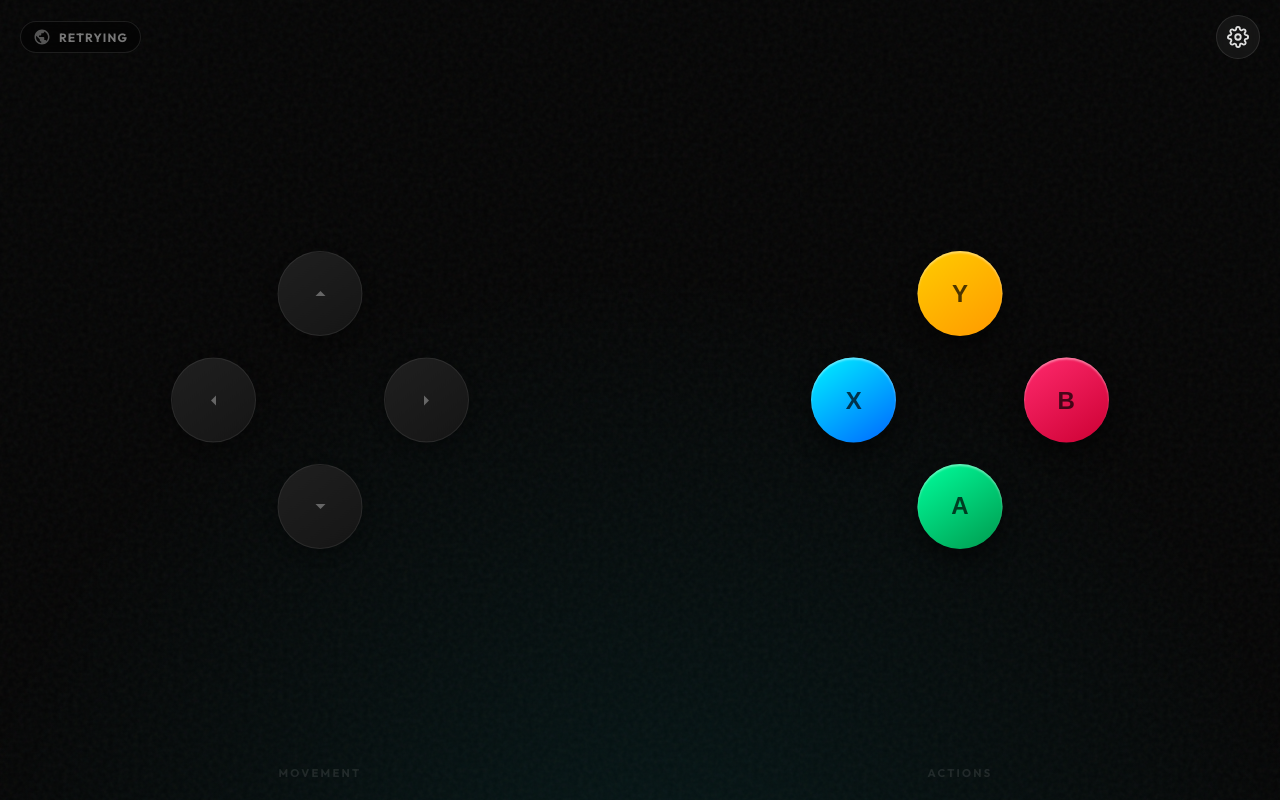
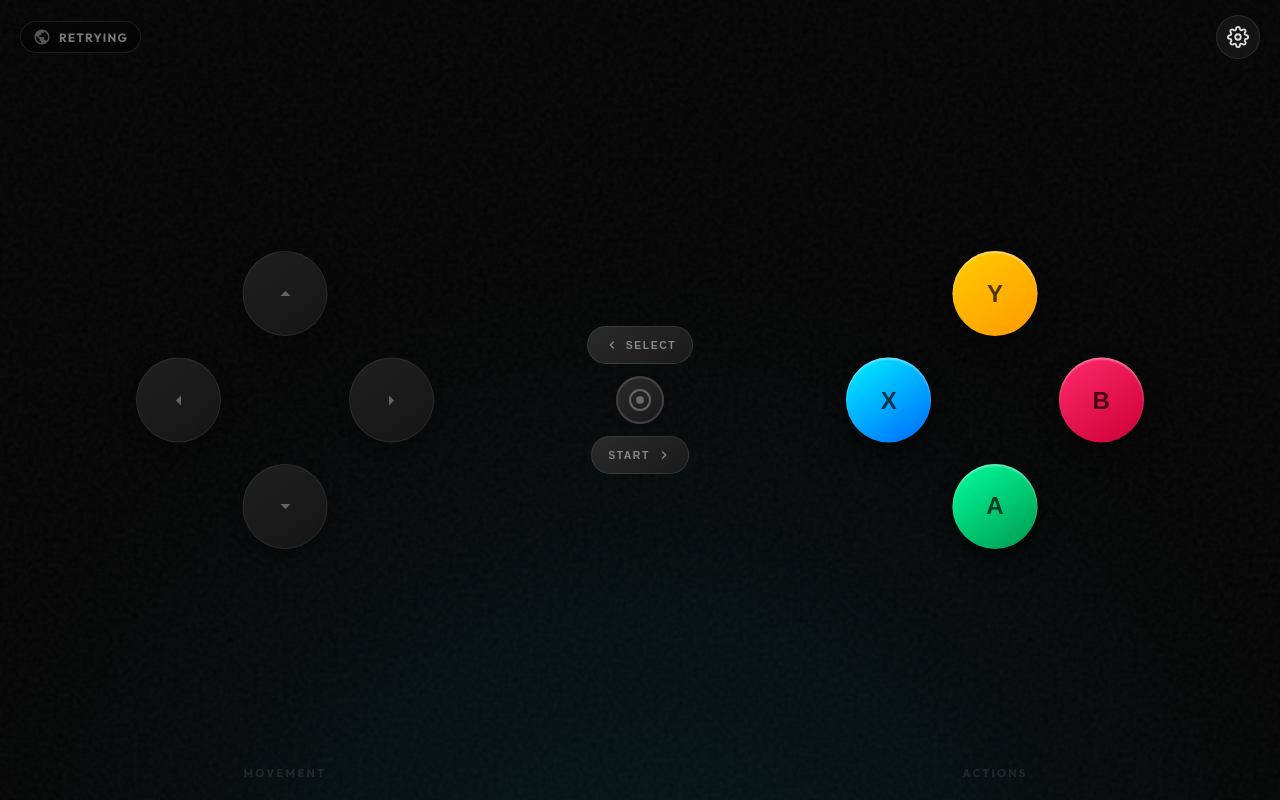
Before and after one commit to ToTt0G/open-web-controller, a Flask app: page / in a window 1280 px wide. Run offline with Flask 2, Linux system fonts and the light colour scheme; some libraries are stand-ins or nearby versions.

Commit message:
Add Start/Select/Menu buttons

```diff
--- a/app.py
+++ b/app.py
@@ -93,6 +93,9 @@ BUTTON_MAP = {
     'down': vg.XUSB_BUTTON.XUSB_GAMEPAD_DPAD_DOWN,
     'left': vg.XUSB_BUTTON.XUSB_GAMEPAD_DPAD_LEFT,
     'right': vg.XUSB_BUTTON.XUSB_GAMEPAD_DPAD_RIGHT,
+    'start': vg.XUSB_BUTTON.XUSB_GAMEPAD_START,
+    'back': vg.XUSB_BUTTON.XUSB_GAMEPAD_BACK,
+    'guide': vg.XUSB_BUTTON.XUSB_GAMEPAD_GUIDE,
 }
 
 
--- a/static/css/style.css
+++ b/static/css/style.css
@@ -412,6 +412,75 @@ body {
 }
 
 
+/* --- CENTER ZONE (System Buttons) --- */
+.center-zone {
+    flex: 0 0 auto;
+    width: 140px;
+    display: flex;
+    flex-direction: column;
+    justify-content: center;
+    align-items: center;
+}
+
+.system-buttons {
+    display: flex;
+    flex-direction: column;
+    align-items: center;
+    gap: 12px;
+}
+
+.system-btn {
+    display: flex;
+    align-items: center;
+    justify-content: center;
+    gap: 6px;
+    background: linear-gradient(145deg, #2a2a2a, #1a1a1a);
+    border: 1px solid rgba(255, 255, 255, 0.1);
+    color: #888;
+    padding: 10px 16px;
+    border-radius: 20px;
+    font-size: 0.65rem;
+    font-weight: 700;
+    letter-spacing: 0.15em;
+    cursor: pointer;
+    transition: all 0.15s;
+    min-width: 90px;
+}
+
+.system-btn:active,
+.system-btn.active {
+    background: #333;
+    color: var(--text-primary);
+    border-color: rgba(255, 255, 255, 0.2);
+    transform: scale(0.95);
+}
+
+/* Guide/Xbox Button - Special styling */
+.guide-btn {
+    width: 48px;
+    height: 48px;
+    min-width: 48px;
+    padding: 0;
+    border-radius: 50%;
+    background: linear-gradient(145deg, #2a2a2a, #1a1a1a);
+    border: 2px solid rgba(255, 255, 255, 0.15);
+    color: #666;
+}
+
+.guide-btn:active,
+.guide-btn.active {
+    color: var(--neon-green);
+    border-color: var(--neon-green);
+    box-shadow: 0 0 20px rgba(0, 255, 157, 0.3);
+    transform: scale(0.95);
+}
+
+.guide-btn svg {
+    width: 24px;
+    height: 24px;
+}
+
+
 /* --- MODAL --- */
 .modal-backdrop {
     display: none;
--- a/static/js/controller.js
+++ b/static/js/controller.js
@@ -339,7 +339,7 @@ function resetStick() {
 // ============================================
 
 function initButtons() {
-    const buttons = document.querySelectorAll('.action-btn, .dpad-btn');
+    const buttons = document.querySelectorAll('.action-btn, .dpad-btn, .system-btn');
 
     buttons.forEach(btn => {
         const key = btn.dataset.key;
--- a/templates/index.html
+++ b/templates/index.html
@@ -188,6 +188,30 @@
                 </div>
             </section>
 
+            <!-- Center Zone: Start/Select/Menu -->
+            <section class="zone center-zone">
+                <div class="system-buttons">
+                    <button id="btn-back" class="system-btn" data-key="back">
+                        <svg viewBox="0 0 24 24" width="16" height="16">
+                            <path d="M15.41 7.41L14 6l-6 6 6 6 1.41-1.41L10.83 12z" fill="currentColor" />
+                        </svg>
+                        <span>SELECT</span>
+                    </button>
+                    <button id="btn-guide" class="system-btn guide-btn" data-key="guide">
+                        <svg viewBox="0 0 24 24" width="20" height="20">
+                            <circle cx="12" cy="12" r="10" fill="none" stroke="currentColor" stroke-width="2" />
+                            <circle cx="12" cy="12" r="4" fill="currentColor" />
+                        </svg>
+                    </button>
+                    <button id="btn-start" class="system-btn" data-key="start">
+                        <span>START</span>
+                        <svg viewBox="0 0 24 24" width="16" height="16">
+                            <path d="M8.59 16.59L10 18l6-6-6-6-1.41 1.41L13.17 12z" fill="currentColor" />
+                        </svg>
+                    </button>
+                </div>
+            </section>
+
             <!-- Right Zone: ABXY Buttons -->
             <section class="zone right-zone">
                 <div class="zone-label">ACTIONS</div>
```
Also changed, not shown: README.md.
